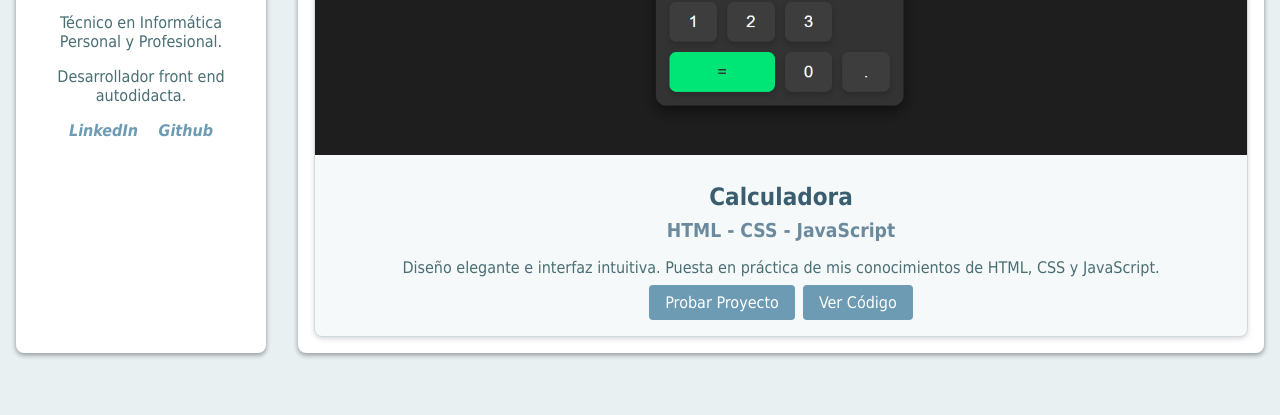
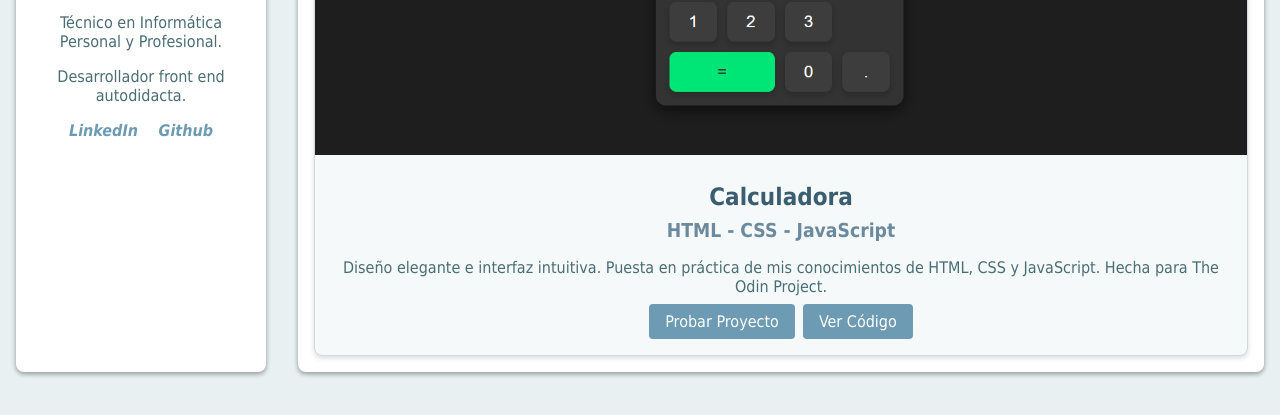
Before and after one commit to lamonega/portfolio, a plain HTML site: page index.html in a window 1280 px wide. Shown: the part 365-780 px from the top of the page. Drawn offline with Linux system fonts and the light colour scheme.

Commit message:
Update index.html

```diff
--- a/index.html
+++ b/index.html
@@ -56,7 +56,8 @@
               <h4 class="card-subtitle">HTML - CSS - JavaScript</h4>
               <p class="card-description">
                 Diseño elegante e interfaz intuitiva. Puesta en práctica de mis
-                conocimientos de HTML, CSS y JavaScript.
+                conocimientos de HTML, CSS y JavaScript. Hecha para The Odin
+                Project.
               </p>
               <div class="card-buttons">
                 <a
```
